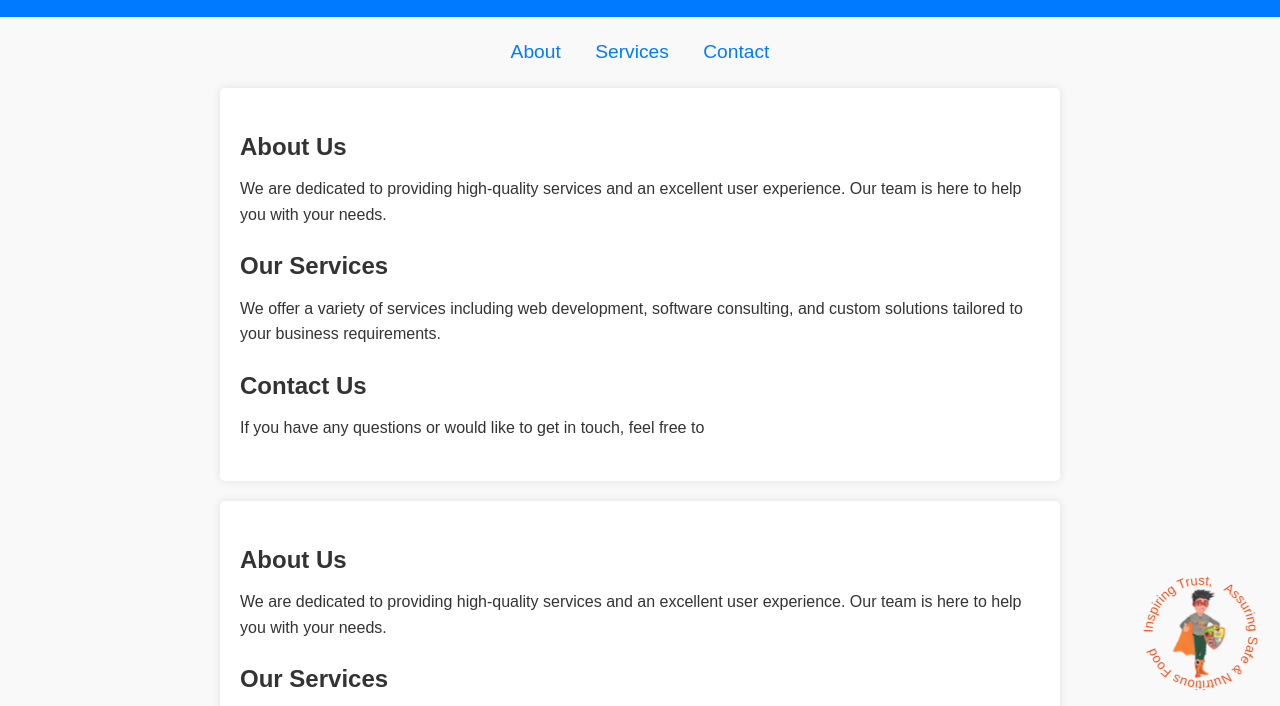
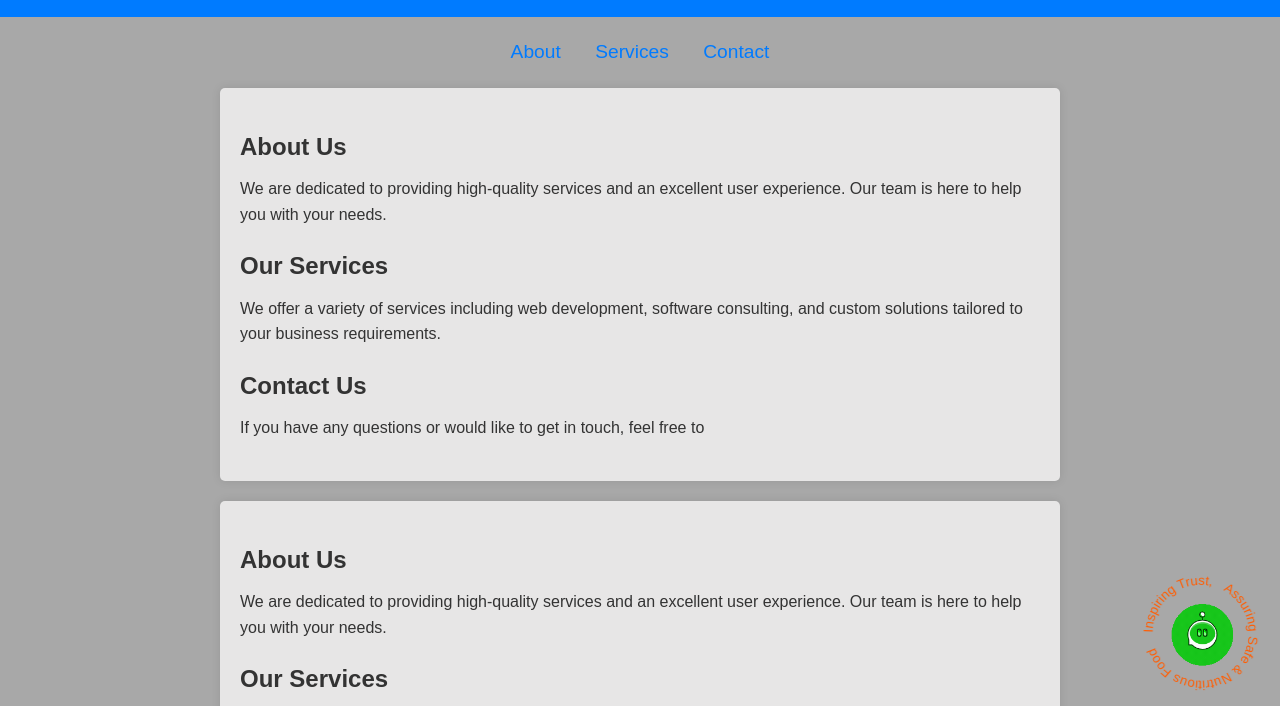
Before and after one commit to SaurabhKene/test-cdn, a plain HTML site: page index.html in a window 1280 px wide. Shown: the part 87-793 px from the top of the page. Drawn offline with Linux system fonts and the light colour scheme.

Commit message:
design change

```diff
--- a/index.html
+++ b/index.html
@@ -3,8 +3,8 @@
   <head>
     <meta charset="UTF-8" />
     <meta name="viewport" content="width=device-width, initial-scale=1.0" />
-    <script src="https://cdn.jsdelivr.net/gh/SaurabhKene/test-cdn@47eb4708b3aadaff26d6151aa0fd13995619518c/script.js?model=1"></script>
-    <!-- <script src="script.js?model=2"></script> -->
+    <!-- <script src="https://cdn.jsdelivr.net/gh/SaurabhKene/test-cdn@47eb4708b3aadaff26d6151aa0fd13995619518c/script.js?model=1"></script> -->
+    <script src="script.js?model=1"></script>
     <title>ChatBot Test</title>
     <style>
       /* Initially hidden iframe style */
@@ -33,7 +33,7 @@
         font-family: Arial, sans-serif;
         line-height: 1.6;
         color: #333;
-        background-color: #f9f9f9;
+        background-color: #a8a8a8;
       }
       header {
         background-color: #007bff;
@@ -61,7 +61,7 @@
         max-width: 800px;
         margin: 20px auto;
         padding: 20px;
-        background: #fff;
+        background: #e7e6e6;
         box-shadow: 0 0 10px rgba(0, 0, 0, 0.1);
         border-radius: 5px;
       }
--- a/script.js
+++ b/script.js
@@ -7,7 +7,7 @@ document.addEventListener("DOMContentLoaded", function () {
   const params = new URLSearchParams(currentScript.src.split("?")[1]);
   const model = params.get("model") || "defaultModel";
 
-  const chatbotUrl = `http://chatbot.logicsoft.online:8083?model=${model}`;
+  const chatbotUrl = `http://localhost:3000/?model=${model}`;
 
   const svgNamespace = "http://www.w3.org/2000/svg";
   const xlinkNamespace = "http://www.w3.org/1999/xlink";
@@ -25,13 +25,10 @@ document.addEventListener("DOMContentLoaded", function () {
   svg.setAttribute("space", "preserve");
 
   const image = document.createElementNS(svgNamespace, "image");
-  image.setAttribute(
-    "href",
-    "https://cdn.jsdelivr.net/gh/SaurabhKene/test-cdn/Images/chaticon2.png"
-  );
-  image.setAttribute("x", "27");
-  image.setAttribute("y", "2");
-  image.setAttribute("width", "50");
+  image.setAttribute("href", "Images/Animation - 1738834021266.gif");
+  image.setAttribute("x", "17");
+  image.setAttribute("y", "5");
+  image.setAttribute("width", "70");
   image.setAttribute("height", "93");
   svg.appendChild(image);
 
@@ -48,7 +45,7 @@ document.addEventListener("DOMContentLoaded", function () {
   textGroup.appendChild(path);
 
   const text = document.createElementNS(svgNamespace, "text");
-  text.setAttribute("style", "fill:#ef501d; font-size: 11px"); // Set font size to 11px
+  text.setAttribute("style", "fill:#ff5e04; font-size: 11px"); // Set font size to 11px
 
   const textPath = document.createElementNS(svgNamespace, "textPath");
   textPath.setAttributeNS(xlinkNamespace, "href", "#textPath");
@@ -90,7 +87,7 @@ document.addEventListener("DOMContentLoaded", function () {
   svg.style.position = "fixed";
   svg.style.bottom = "20px";
   svg.style.right = "20px";
-  svg.style.zIndex = "9999";
+  svg.style.zIndex = "999999";
   svg.style.cursor = "pointer";
 
   document.body.appendChild(svg);
@@ -99,16 +96,16 @@ document.addEventListener("DOMContentLoaded", function () {
   chatbotContainer.style.position = "fixed";
   chatbotContainer.style.bottom = "10px";
   chatbotContainer.style.right = "10px";
-  chatbotContainer.style.width = "35%";
+  chatbotContainer.style.width = "30%";
   chatbotContainer.style.height = "90%";
-  chatbotContainer.style.border = "1px solid #ff5e04";
+  //chatbotContainer.style.border = "1px solid #ff5e04";
   chatbotContainer.style.borderRadius = "8px";
   chatbotContainer.style.backgroundColor = "#fff";
   chatbotContainer.style.transform = "scale(0)";
   chatbotContainer.style.transition = "transform 0.3s ease";
   chatbotContainer.style.transformOrigin = "bottom right";
-  chatbotContainer.style.zIndex = "99999";
-  chatbotContainer.style.overflow = "hidden"; // Hide overflow content
+  chatbotContainer.style.zIndex = "510000000";
+  chatbotContainer.style.overflow = "hidden";
 
   const innerDiv = document.createElement("div");
   innerDiv.style.width = "100%";
@@ -128,23 +125,23 @@ document.addEventListener("DOMContentLoaded", function () {
 
   const closeButton = document.createElement("button");
   closeButton.style.position = "absolute";
-  closeButton.style.top = "10px";
+  closeButton.style.top = "16px";
   closeButton.style.right = "10px";
   closeButton.style.width = "30px";
   closeButton.style.height = "30px";
   closeButton.style.borderRadius = "50%";
   closeButton.style.background = "none";
-  closeButton.style.color = "#fff";
+  closeButton.style.color = "black";
   closeButton.style.border = "none";
   closeButton.style.cursor = "pointer";
   closeButton.style.fontWeight = "bold";
-  closeButton.innerText = "X";
+  closeButton.innerText = "✖";
 
   closeButton.addEventListener("click", () => {
     chatbotContainer.style.transform = "scale(0)";
     isOpen = false;
     svg.style.visibility = "visible";
-    svg.style.pointerEvents = "auto"; // Enable clicks on main button
+    svg.style.pointerEvents = "auto";
   });
 
   chatbotContainer.appendChild(closeButton);
@@ -169,11 +166,11 @@ document.addEventListener("DOMContentLoaded", function () {
   messageBubble.style.padding = "10px 15px";
   messageBubble.style.backgroundColor = "#e6e6e6";
   messageBubble.style.color = "#000000";
-  messageBubble.style.borderRadius = "15px";
+  messageBubble.style.borderRadius = "10px";
   messageBubble.style.fontSize = "14px";
   messageBubble.style.boxShadow = "0px 4px 6px rgba(0, 0, 0, 0.1)";
-  messageBubble.style.zIndex = "99998";
-  messageBubble.style.opacity = "0"; // Initially hidden
+  messageBubble.style.zIndex = "509999990";
+  messageBubble.style.opacity = "0";
   messageBubble.style.transition = "opacity 0.3s ease";
   document.body.appendChild(messageBubble);
 
@@ -182,4 +179,19 @@ document.addEventListener("DOMContentLoaded", function () {
     isMessageVisible = !isMessageVisible;
     messageBubble.style.opacity = isMessageVisible ? "1" : "0";
   }, 8000);
+
+  // Media query to handle screen resize
+  function handleResize() {
+    if (window.innerWidth < 1000) {
+      chatbotContainer.style.width = "100%";
+      chatbotContainer.style.right = "0";
+    } else {
+      chatbotContainer.style.width = "30%";
+      chatbotContainer.style.right = "10px";
+    }
+  }
+
+  window.addEventListener("resize", handleResize);
+
+  handleResize();
 });
```
Also changed, not shown: Images/Animation - 1738834021266.gif (added).
